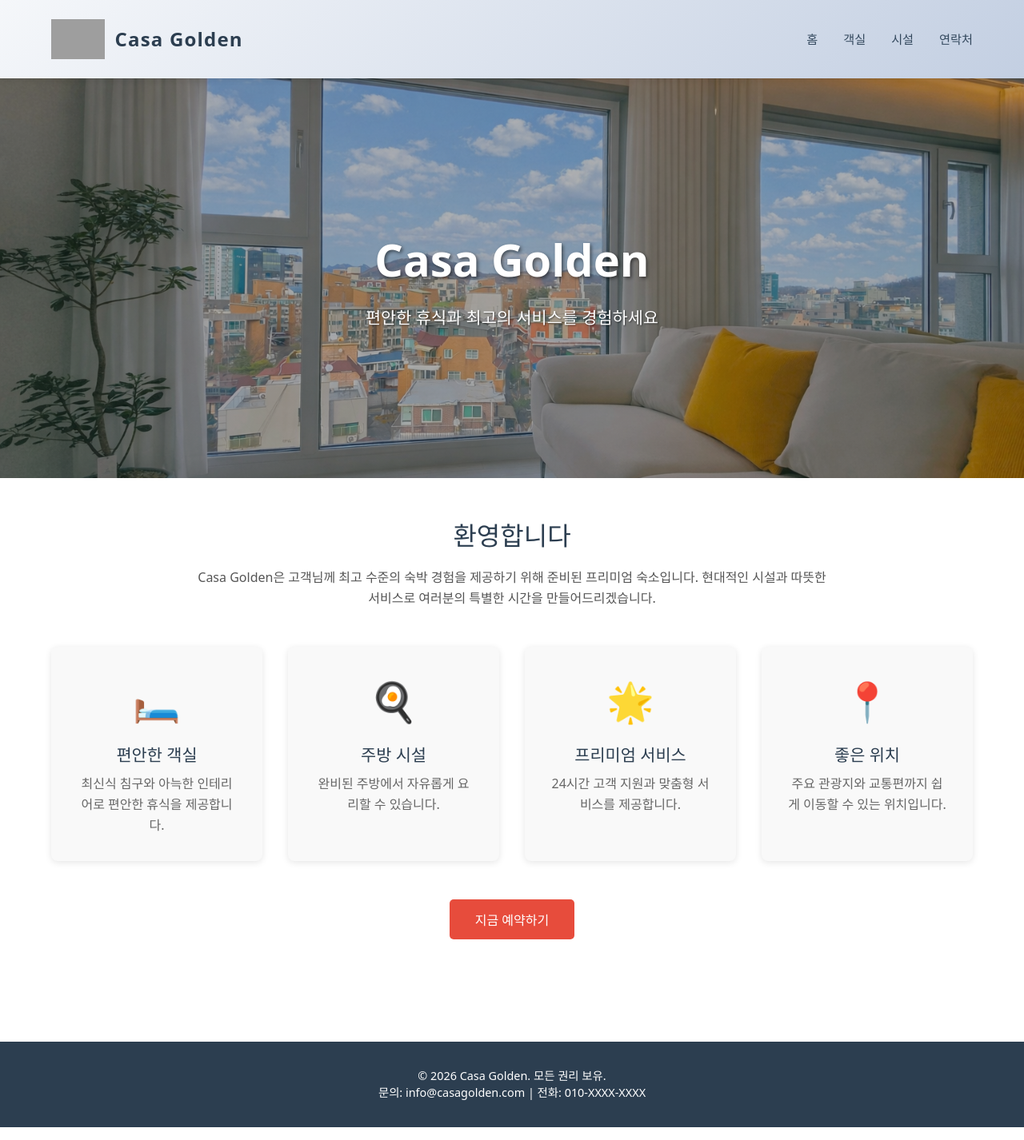
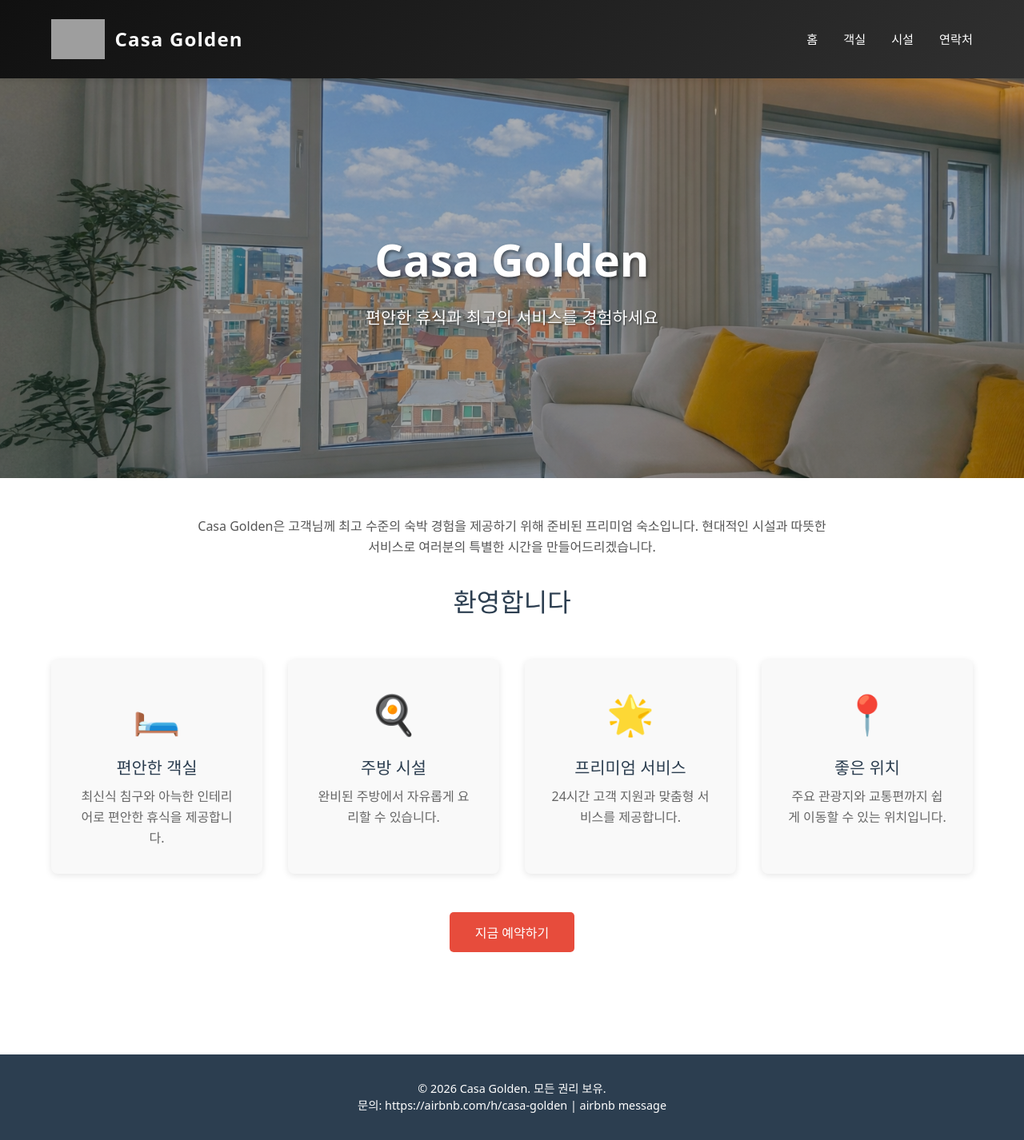
Before and after one commit to casagolden2026-afk/casa-golden, a React (Vite) app: page / in a window 1280 px wide. Shown: the whole page at 80% size. Built offline with nearby package versions, Linux system fonts and the light colour scheme; grey boxes are pictures that could not be loaded.

Commit message:
버튼 변경 및 header 색상 변경

```diff
--- a/src/App.css
+++ b/src/App.css
@@ -1,7 +1,7 @@
 /* Header */
 .header {
   width: 100%;
-  background: linear-gradient(135deg, #f5f7fa 0%, #c3cfe2 100%);
+  background: linear-gradient(135deg, #101010 0%, #303030 100%);
   padding: 1.5rem 0;
   box-shadow: 0 2px 8px rgba(0, 0, 0, 0.1);
   position: sticky;
@@ -33,7 +33,7 @@
 .logo-text {
   font-size: 1.5rem;
   font-weight: 700;
-  color: #2c3e50;
+  color: #fafafa;
   letter-spacing: 0.05em;
 }
 
@@ -47,7 +47,7 @@
 
 .nav-links a {
   text-decoration: none;
-  color: #34495e;
+  color: #ffffff;
   font-weight: 500;
   transition: color 0.3s ease;
   font-size: 0.95rem;
--- a/src/App.tsx
+++ b/src/App.tsx
@@ -33,11 +33,11 @@ function App() {
       <main className="main-content">
         {/* Welcome Section */}
         <section className="welcome-section">
-          <h2>환영합니다</h2>
           <p>
             Casa Golden은 고객님께 최고 수준의 숙박 경험을 제공하기 위해 준비된 프리미엄 숙소입니다.
             현대적인 시설과 따뜻한 서비스로 여러분의 특별한 시간을 만들어드리겠습니다.
           </p>
+          <h2>환영합니다</h2>
         </section>
 
         {/* Features */}
@@ -66,7 +66,7 @@ function App() {
 
         {/* CTA */}
         <div style={{ textAlign: 'center', margin: '2rem 0' }}>
-          <button className="cta-button" onClick={() => alert('예약 페이지로 이동합니다')}>
+          <button className="cta-button" onClick={() => window.location.href = 'https://airbnb.com/h/casa-golden'}>
             지금 예약하기
           </button>
         </div>
@@ -75,7 +75,7 @@ function App() {
       {/* Footer */}
       <footer className="footer" id="contact">
         <p>&copy; 2026 Casa Golden. 모든 권리 보유.</p>
-        <p>문의: info@casagolden.com | 전화: 010-XXXX-XXXX</p>
+        <p>문의: https://airbnb.com/h/casa-golden | airbnb message</p>
       </footer>
     </div>
   )
```
